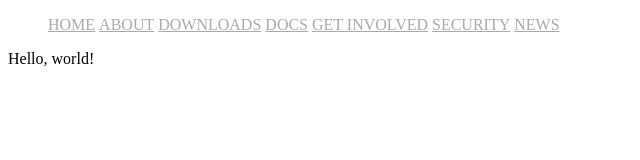
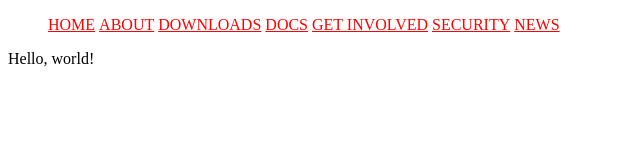
Before and after one commit to Rox-123/Practiceee, a plain HTML site: page index.html in a window 1280 px wide. Shown: the whole page, without its empty margins (0-640 px from the left). Drawn offline with Linux system fonts and the light colour scheme.

Commit message:
Changed link color to red

```diff
--- a/stylesheets.css
+++ b/stylesheets.css
@@ -15,7 +15,7 @@ li {
 }
 
 a {
-  color: darkgrey;
+  color: red;
 }
 
 /* menu li {
```
